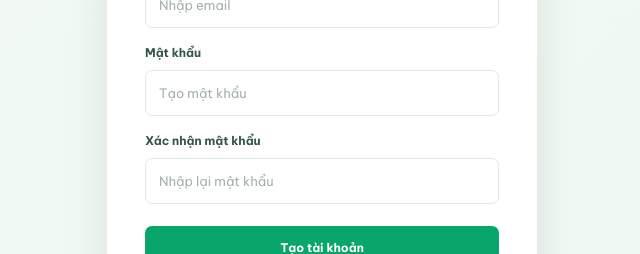
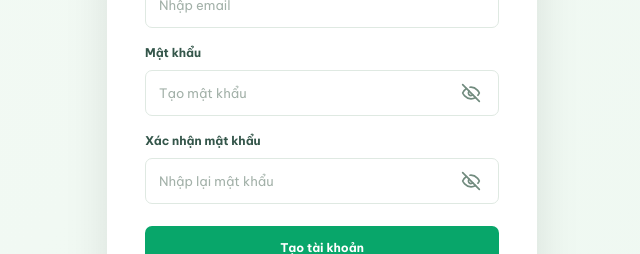
Before and after one commit to DiAyTi38/Grocery-web, a React (Vite) app in the folder frontend/: page /register in a window 1280 px wide. Shown: the part 488-742 px from the top of the page, without its empty margins (318-958 px from the left). Built offline with nearby package versions, Linux system fonts and the light colour scheme.

Commit message:
feat(ui): add password visibility toggle to RegisterPage

```diff
--- a/frontend/src/pages/RegisterPage.jsx
+++ b/frontend/src/pages/RegisterPage.jsx
@@ -12,6 +12,8 @@ export default function RegisterPage() {
   const [email, setEmail] = useState("");
   const [password, setPassword] = useState("");
   const [confirmPassword, setConfirmPassword] = useState("");
+  const [showPassword, setShowPassword] = useState(false);
+  const [showConfirmPassword, setShowConfirmPassword] = useState(false);
 
   const [error, setError] = useState("");
   const [loading, setLoading] = useState(false);
@@ -128,28 +130,120 @@ export default function RegisterPage() {
 
           <label htmlFor="register-password">Mật khẩu</label>
 
+          <div className="password-input-wrapper">
             <input
               id="register-password"
-            type="password"
+              type={showPassword ? "text" : "password"}
               placeholder="Tạo mật khẩu"
               value={password}
               onChange={(event) => setPassword(event.target.value)}
               autoComplete="new-password"
               minLength={6}
+              disabled={loading}
               required
             />
+            <button
+              type="button"
+              className="toggle-password-btn"
+              onClick={() => setShowPassword((prev) => !prev)}
+              aria-label={showPassword ? "Ẩn mật khẩu" : "Hiện mật khẩu"}
+              title={showPassword ? "Ẩn mật khẩu" : "Hiện mật khẩu"}
+              tabIndex={-1}
+              disabled={loading}
+            >
+              {showPassword ? (
+                <svg
+                  xmlns="http://www.w3.org/2000/svg"
+                  width="20"
+                  height="20"
+                  viewBox="0 0 24 24"
+                  fill="none"
+                  stroke="currentColor"
+                  strokeWidth="2"
+                  strokeLinecap="round"
+                  strokeLinejoin="round"
+                >
+                  <path d="M2 12s3-7 10-7 10 7 10 7-3 7-10 7-10-7-10-7Z" />
+                  <circle cx="12" cy="12" r="3" />
+                </svg>
+              ) : (
+                <svg
+                  xmlns="http://www.w3.org/2000/svg"
+                  width="20"
+                  height="20"
+                  viewBox="0 0 24 24"
+                  fill="none"
+                  stroke="currentColor"
+                  strokeWidth="2"
+                  strokeLinecap="round"
+                  strokeLinejoin="round"
+                >
+                  <path d="M9.88 9.88a3 3 0 1 0 4.24 4.24" />
+                  <path d="M10.73 5.08A10.43 10.43 0 0 1 12 5c7 0 10 7 10 7a13.16 13.16 0 0 1-1.67 2.68" />
+                  <path d="M6.61 6.61A13.526 13.526 0 0 0 2 12s3 7 10 7a9.74 9.74 0 0 0 5.39-1.61" />
+                  <line x1="2" x2="22" y1="2" y2="22" />
+                </svg>
+              )}
+            </button>
+          </div>
 
           <label htmlFor="register-confirm-password">Xác nhận mật khẩu</label>
 
+          <div className="password-input-wrapper">
             <input
               id="register-confirm-password"
-            type="password"
+              type={showConfirmPassword ? "text" : "password"}
               placeholder="Nhập lại mật khẩu"
               value={confirmPassword}
               onChange={(event) => setConfirmPassword(event.target.value)}
               autoComplete="new-password"
+              disabled={loading}
               required
             />
+            <button
+              type="button"
+              className="toggle-password-btn"
+              onClick={() => setShowConfirmPassword((prev) => !prev)}
+              aria-label={showConfirmPassword ? "Ẩn mật khẩu" : "Hiện mật khẩu"}
+              title={showConfirmPassword ? "Ẩn mật khẩu" : "Hiện mật khẩu"}
+              tabIndex={-1}
+              disabled={loading}
+            >
+              {showConfirmPassword ? (
+                <svg
+                  xmlns="http://www.w3.org/2000/svg"
+                  width="20"
+                  height="20"
+                  viewBox="0 0 24 24"
+                  fill="none"
+                  stroke="currentColor"
+                  strokeWidth="2"
+                  strokeLinecap="round"
+                  strokeLinejoin="round"
+                >
+                  <path d="M2 12s3-7 10-7 10 7 10 7-3 7-10 7-10-7-10-7Z" />
+                  <circle cx="12" cy="12" r="3" />
+                </svg>
+              ) : (
+                <svg
+                  xmlns="http://www.w3.org/2000/svg"
+                  width="20"
+                  height="20"
+                  viewBox="0 0 24 24"
+                  fill="none"
+                  stroke="currentColor"
+                  strokeWidth="2"
+                  strokeLinecap="round"
+                  strokeLinejoin="round"
+                >
+                  <path d="M9.88 9.88a3 3 0 1 0 4.24 4.24" />
+                  <path d="M10.73 5.08A10.43 10.43 0 0 1 12 5c7 0 10 7 10 7a13.16 13.16 0 0 1-1.67 2.68" />
+                  <path d="M6.61 6.61A13.526 13.526 0 0 0 2 12s3 7 10 7a9.74 9.74 0 0 0 5.39-1.61" />
+                  <line x1="2" x2="22" y1="2" y2="22" />
+                </svg>
+              )}
+            </button>
+          </div>
 
           {error && <div className="auth-error">{error}</div>}
 
```
Lines whose indentation alone changed are shown as unchanged.
